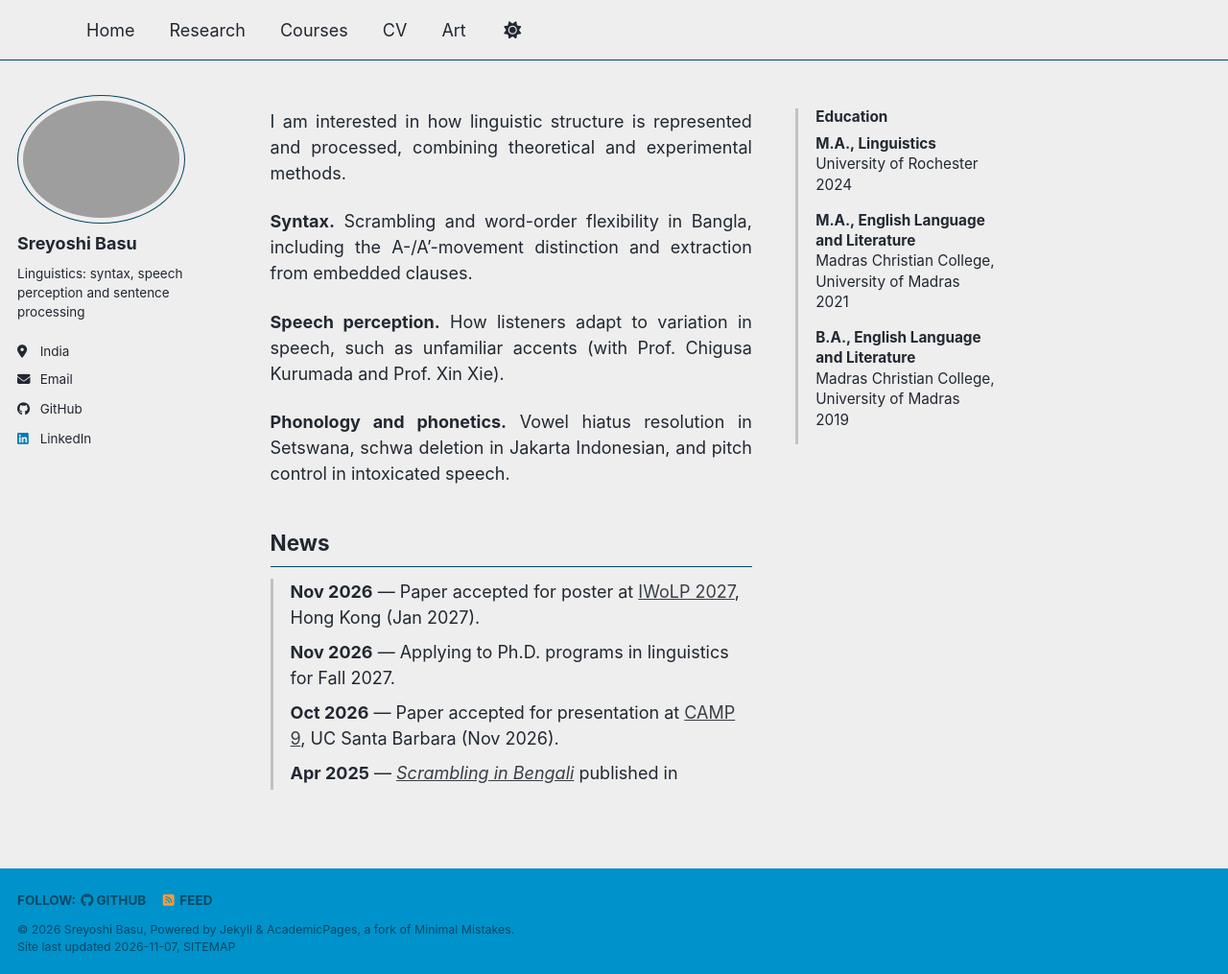
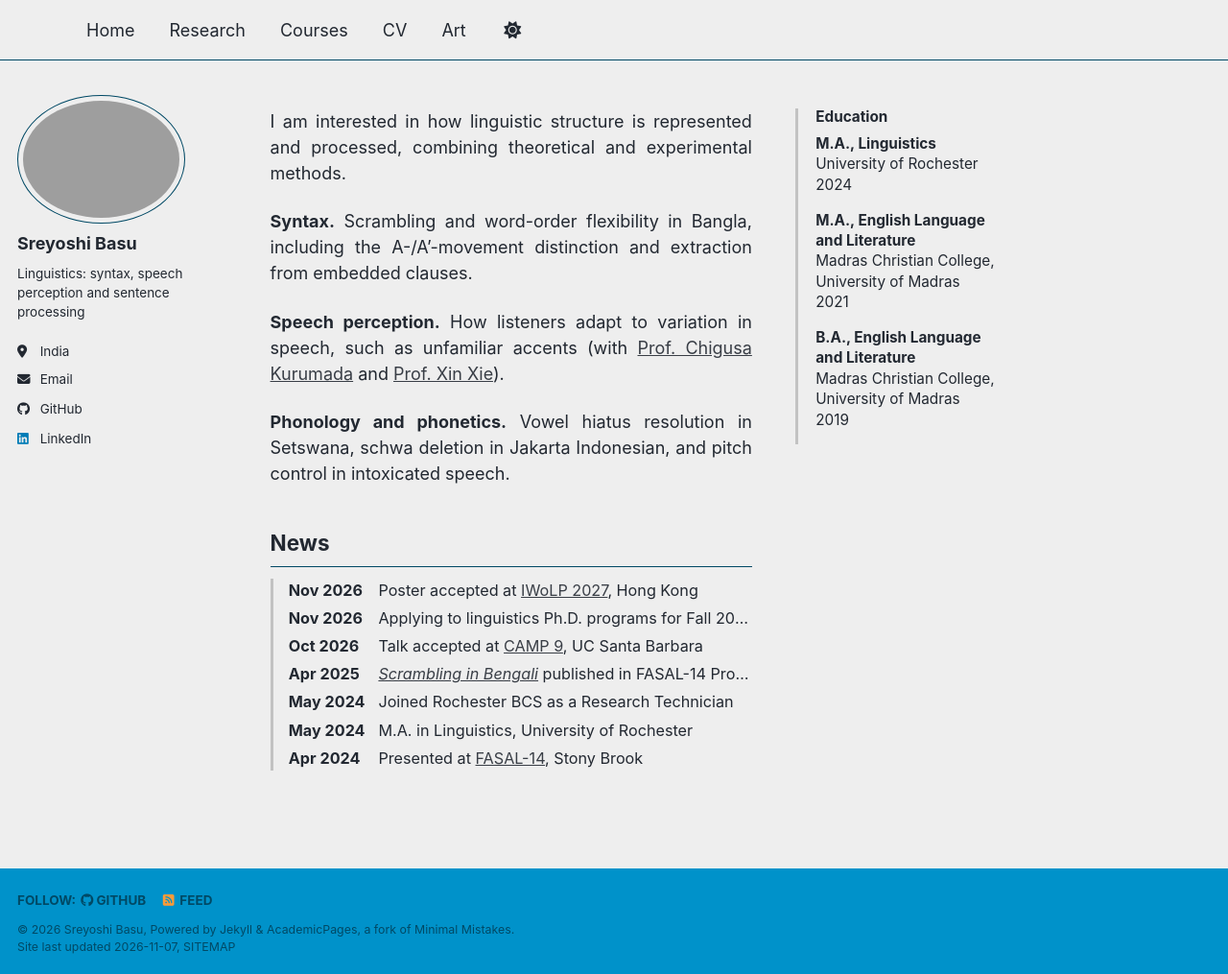
Before and after one commit to sreyoshi-basu/sreyoshi-basu.github.io, a Jekyll site: the page built from _pages/about.md, in a window 1280 px wide and 1015 px high. Shown: the whole window at 96% size. Built offline with Jekyll 4.4.1, drawn with Linux system fonts in a browser that asks for light colours; a script bundle is joined from its source files by our own code; a style sheet for code colours, icons or effects is not loaded.

Commit message:
Update about.md

```diff
--- a/_pages/about.md
+++ b/_pages/about.md
@@ -9,11 +9,15 @@ redirect_from:
 
 <style>
   .about-wrap { display: flex; gap: 2.5em; align-items: flex-start; }
-  .about-main { flex: 3; text-align: justify; hyphens: auto; }
+  .about-main { flex: 3; min-width: 0; text-align: justify; hyphens: auto; }
   .about-side { flex: 1.2; font-size: 0.85em; border-left: 3px solid rgba(128,128,128,0.4); padding-left: 1.2em; }
   .about-side h3 { margin-top: 0; }
   .about-side p { margin: 0 0 1em 0; line-height: 1.4; }
-  @media (max-width: 900px) { .about-wrap { flex-direction: column; } .about-side { border-left: none; padding-left: 0; } }
+  .news { max-height: 200px; overflow-y: auto; border-left: 3px solid rgba(128,128,128,0.4); padding-left: 1em; text-align: left; font-size: 0.9em; }
+  .news ul { list-style: none; margin: 0; padding: 0; }
+  .news li { white-space: nowrap; overflow: hidden; text-overflow: ellipsis; margin-bottom: 0.3em; }
+  .news b { display: inline-block; width: 5.5em; }
+  @media (max-width: 900px) { .about-wrap { flex-direction: column; } .about-side { border-left: none; padding-left: 0; } .news li { white-space: normal; } }
 </style>
 
 <div class="about-wrap">
@@ -23,22 +27,22 @@ I am interested in how linguistic structure is represented and processed, combin
 
 **Syntax.** Scrambling and word-order flexibility in Bangla, including the A-/A'-movement distinction and extraction from embedded clauses.
 
-**Speech perception.** How listeners adapt to variation in speech, such as unfamiliar accents (with Prof. Chigusa Kurumada and Prof. Xin Xie).
+**Speech perception.** How listeners adapt to variation in speech, such as unfamiliar accents (with <a href="https://www.sas.rochester.edu/bcs/people/faculty/kurumada_chigusa/" target="_blank">Prof. Chigusa Kurumada</a> and <a href="https://sites.uci.edu/sclab/" target="_blank">Prof. Xin Xie</a>).
 
 **Phonology and phonetics.** Vowel hiatus resolution in Setswana, schwa deletion in Jakarta Indonesian, and pitch control in intoxicated speech.
 
 ## News
 
-<div style="max-height: 220px; overflow-y: auto; padding-right: 0.5em; border-left: 3px solid rgba(128,128,128,0.4); padding-left: 1em; text-align: left;">
-<ul style="list-style: none; margin: 0; padding: 0;">
-  <li><b>Nov 2026</b> — Paper accepted for poster at <a href="https://lt.cityu.edu.hk/iwolp2027/" target="_blank">IWoLP 2027</a>, Hong Kong (Jan 2027).</li>
-  <li><b>Nov 2026</b> — Applying to Ph.D. programs in linguistics for Fall 2027.</li>
-  <li><b>Oct 2026</b> — Paper accepted for presentation at <a href="https://camp9ucsb.github.io/conference/" target="_blank">CAMP 9</a>, UC Santa Barbara (Nov 2026).</li>
-  <li><b>Apr 2025</b> — <a href="https://ojs.ub.uni-konstanz.de/jsal/index.php/fasal/en/article/view/331" target="_blank"><i>Scrambling in Bengali</i></a> published in Proceedings of FASAL-14.</li>
-  <li><b>May 2024</b> — Joined Brain and Cognitive Sciences, University of Rochester, as a Research Technician.</li>
-  <li><b>May 2024</b> — Graduated with an M.A. in Linguistics, University of Rochester.</li>
-  <li><b>Apr 2024</b> — Presented at <a href="https://sites.google.com/stonybrook.edu/fasal14/home" target="_blank">FASAL-14</a>, Stony Brook University.</li>
-  <li><b>Mar 2024</b> — Presented my M.A. work on Setswana vowel hiatus at <a href="https://sites.google.com/cornell.edu/phuny2024/home" target="_blank">PHUNY 2024</a>, Cornell.</li>
+<div class="news">
+<ul>
+  <li><b>Nov 2026</b> Poster accepted at <a href="https://lt.cityu.edu.hk/iwolp2027/" target="_blank">IWoLP 2027</a>, Hong Kong</li>
+  <li><b>Nov 2026</b> Applying to linguistics Ph.D. programs for Fall 2027</li>
+  <li><b>Oct 2026</b> Talk accepted at <a href="https://camp9ucsb.github.io/conference/" target="_blank">CAMP 9</a>, UC Santa Barbara</li>
+  <li><b>Apr 2025</b> <a href="https://ojs.ub.uni-konstanz.de/jsal/index.php/fasal/en/article/view/331" target="_blank"><i>Scrambling in Bengali</i></a> published in FASAL-14 Proceedings</li>
+  <li><b>May 2024</b> Joined Rochester BCS as a Research Technician</li>
+  <li><b>May 2024</b> M.A. in Linguistics, University of Rochester</li>
+  <li><b>Apr 2024</b> Presented at <a href="https://sites.google.com/stonybrook.edu/fasal14/home" target="_blank">FASAL-14</a>, Stony Brook</li>
+  <li><b>Mar 2024</b> Presented Setswana vowel hiatus work at <a href="https://sites.google.com/cornell.edu/phuny2024/home" target="_blank">PHUNY 2024</a>, Cornell</li>
 </ul>
 </div>
 
```
